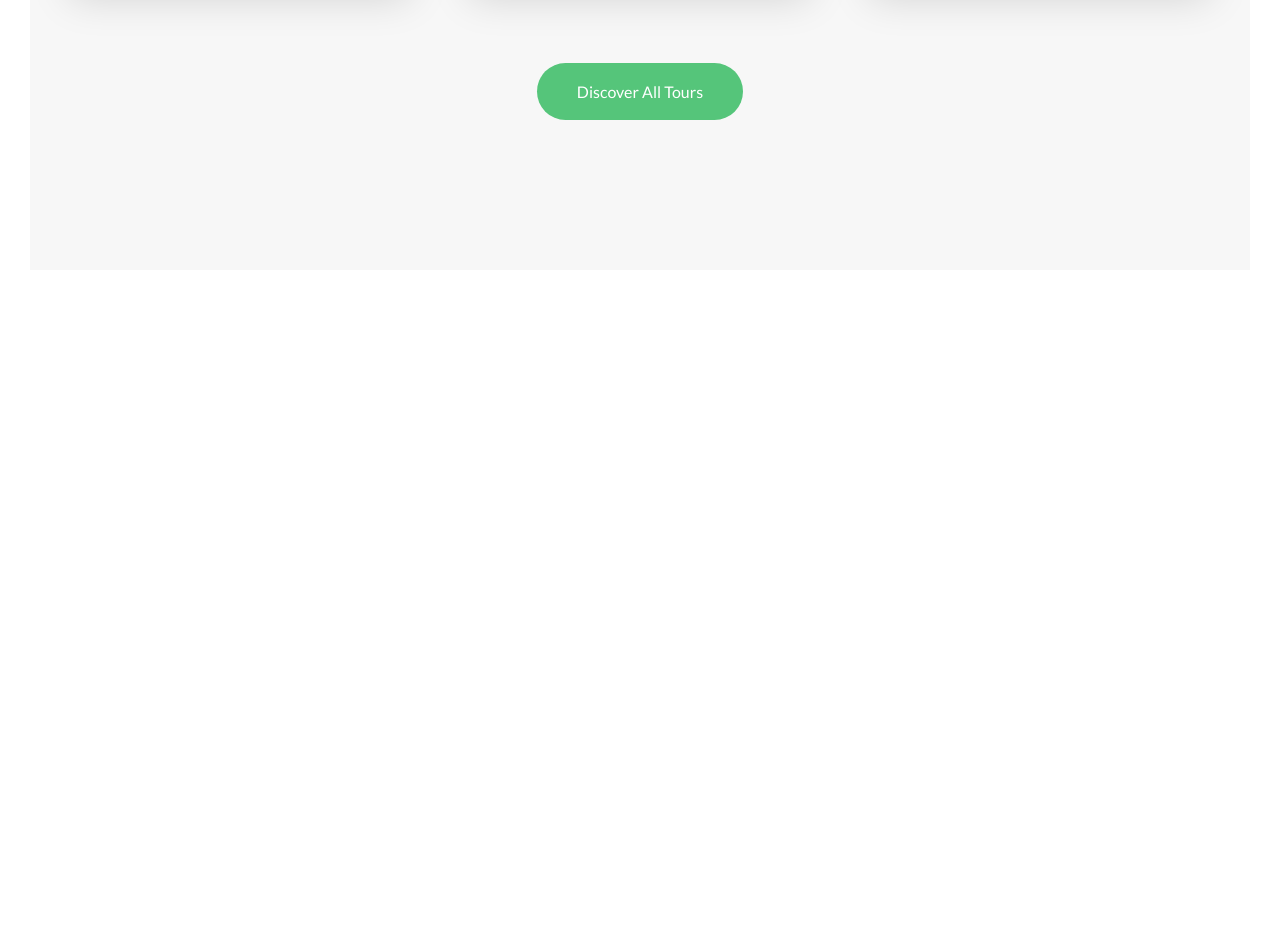
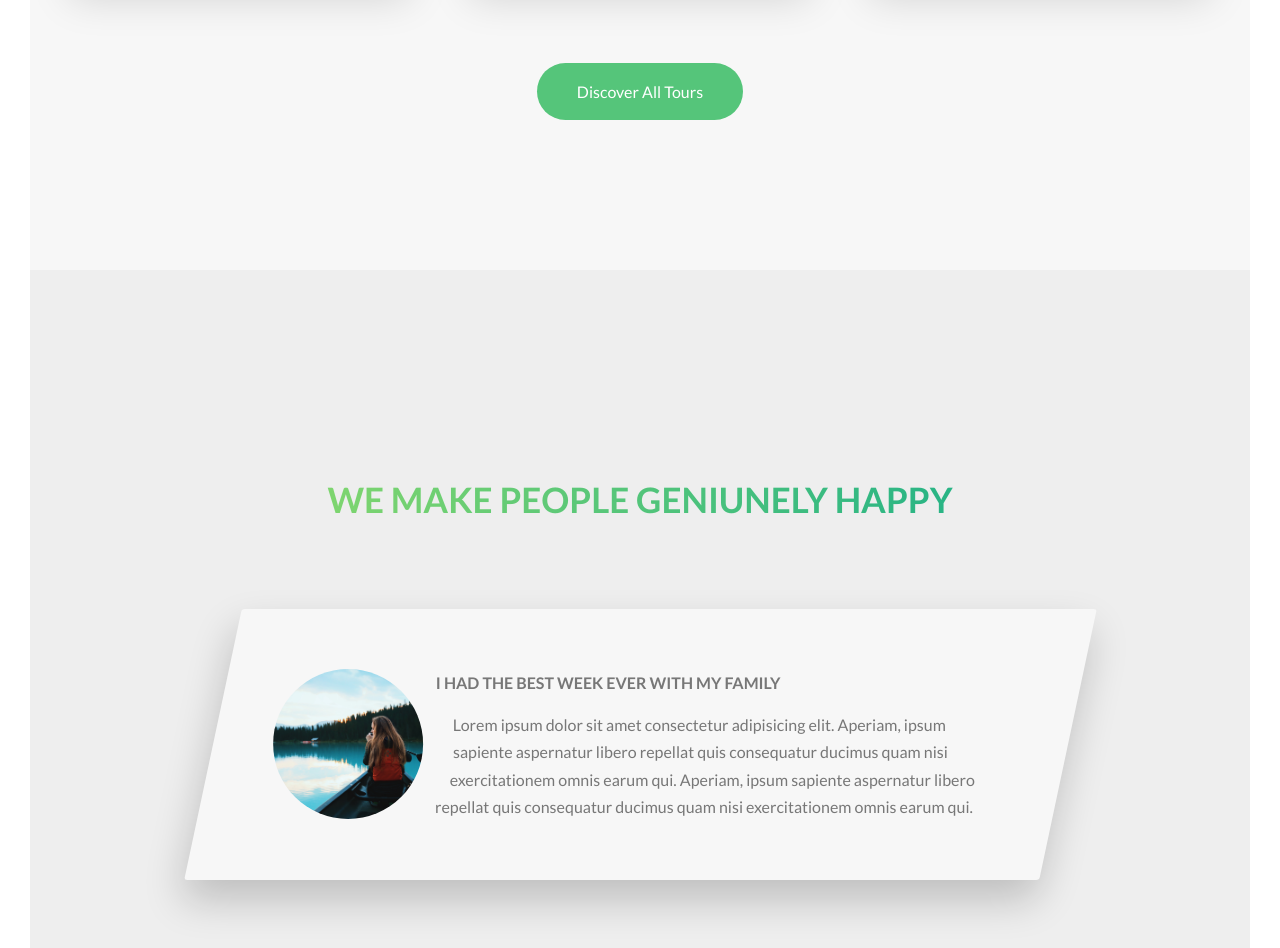
Before and after one commit to niyoj/advanced-css-and-scss-course, a website: page natours/index.html in a window 1280 px wide. Shown: the part 2972-3920 px from the top of the page. Before the commit the page ends 3272 px from the top, so only its background shows below. Drawn offline with Linux system fonts and the light colour scheme.

Commit message:
completes story section part 1

```diff
--- a/natours/index.html
+++ b/natours/index.html
@@ -245,6 +245,26 @@
                 <a href="#" class="btn btn--animated">discover all tours</a>
             </div>
         </section>
+
+        <section class="site-stories">
+            <div class="u-center-text u-margin-bottom-big">
+                <h2 class="heading-secondary">we make people geniunely happy</h2>
+            </div>
+
+            <div class="row">
+                <div class="story">
+                    <!-- using figure since an image comes with an caption here-->
+                    <figure class="story__shape">
+                        <img class="story__avatar" src="../img/nat-8.jpg" alt="person on a tour">
+                    </figure>
+
+                    <div class="story__text">
+                        <h3 class="heading-tertiary u-margin-bottom-small u-ucase-text">i had the best week ever with my family</h3>
+                        <p>Lorem ipsum dolor sit amet consectetur adipisicing elit. Aperiam, ipsum sapiente aspernatur libero repellat quis consequatur ducimus quam nisi exercitationem omnis earum qui. Aperiam, ipsum sapiente aspernatur libero repellat quis consequatur ducimus quam nisi exercitationem omnis earum qui.</p>
+                    </div>
+                </div>
+            </div>
+        </section>
     </main>
 </body>
 
--- a/natours/sass/base/_utillities.scss
+++ b/natours/sass/base/_utillities.scss
@@ -3,3 +3,5 @@
 .u-margin-bottom-big { margin-bottom: 8rem}
 .u-margin-bottom-medium { margin-bottom: 4rem}
 .u-margin-bottom-small { margin-bottom: 1.5rem}
+
+.u-ucase-text { text-decoration: uppercase}
--- a/natours/sass/main.scss
+++ b/natours/sass/main.scss
@@ -17,6 +17,7 @@
 
 @import "./components/buttons";
 @import "./components/card";
+@import "./components/story";
 @import "./components/composition";
 @import "./components/feature-box";
 
--- a/natours/sass/pages/_home.scss
+++ b/natours/sass/pages/_home.scss
@@ -21,3 +21,8 @@
     padding: 25rem 0 15rem 0;
     margin-top: -10rem;
 }
+
+.site-stories {
+    background-color: $color-grey-light-2;
+    padding: 20rem 0;
+}
```
Also changed, not shown: natours/css/style.css.
